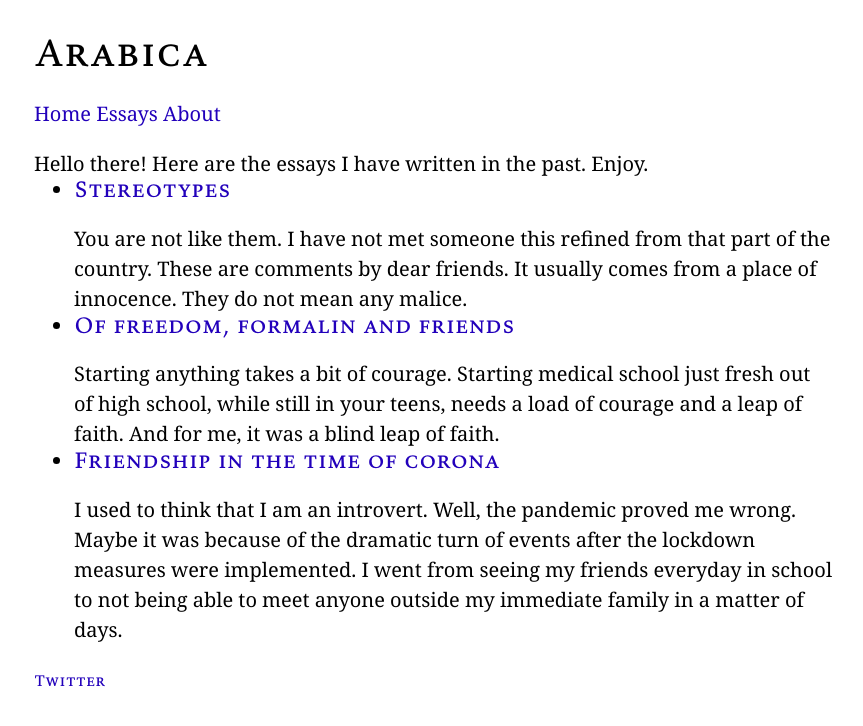
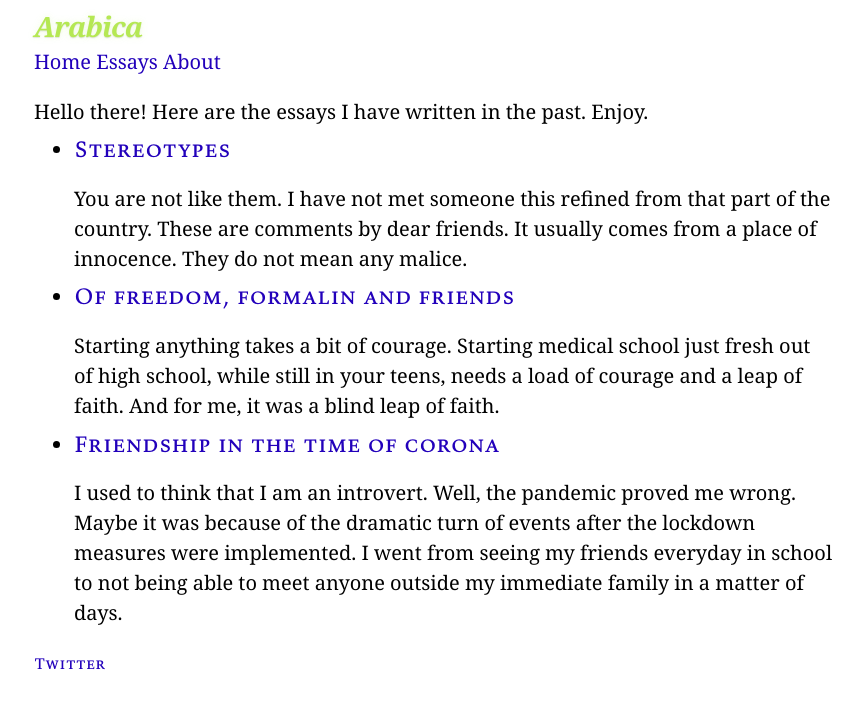
Before and after one commit to habasweiny/habasweiny.github.io, a Jekyll site: the page built from index.html, in a window 1280 px wide. Shown: the top 726 px of the page, without its empty margins (206-1069 px from the left). Built offline with Jekyll 4.4.1, drawn with Linux system fonts in a browser that asks for light colours.

Commit message:
Update main.scss

```diff
--- a/_sass/main.scss
+++ b/_sass/main.scss
@@ -37,7 +37,7 @@ h2 a{
 }
 h2,
 h3 {
- margin-top:-1em
+ margin-top:-0.5em
 }
 h2 {
   font-size: 1em;
@@ -259,3 +259,16 @@ body#fp dd {
 	padding: 0;
 	margin: 0
 }
+header h1 {
+  font-size: 28px;
+  line-height: 1.5;
+  margin: 0 auto;
+  font-weight: bold;
+  font-family: Georgia,serif;
+  color: #b5e853;
+  text-shadow: 0 1px 1px rgba(0, 0, 0, 0.1),
+               0 0 5px rgba(181, 232, 83, 0.1),
+               0 0 10px rgba(181, 232, 83, 0.1);
+  letter-spacing: -1px;
+  font-style: italic;
+ }
```
